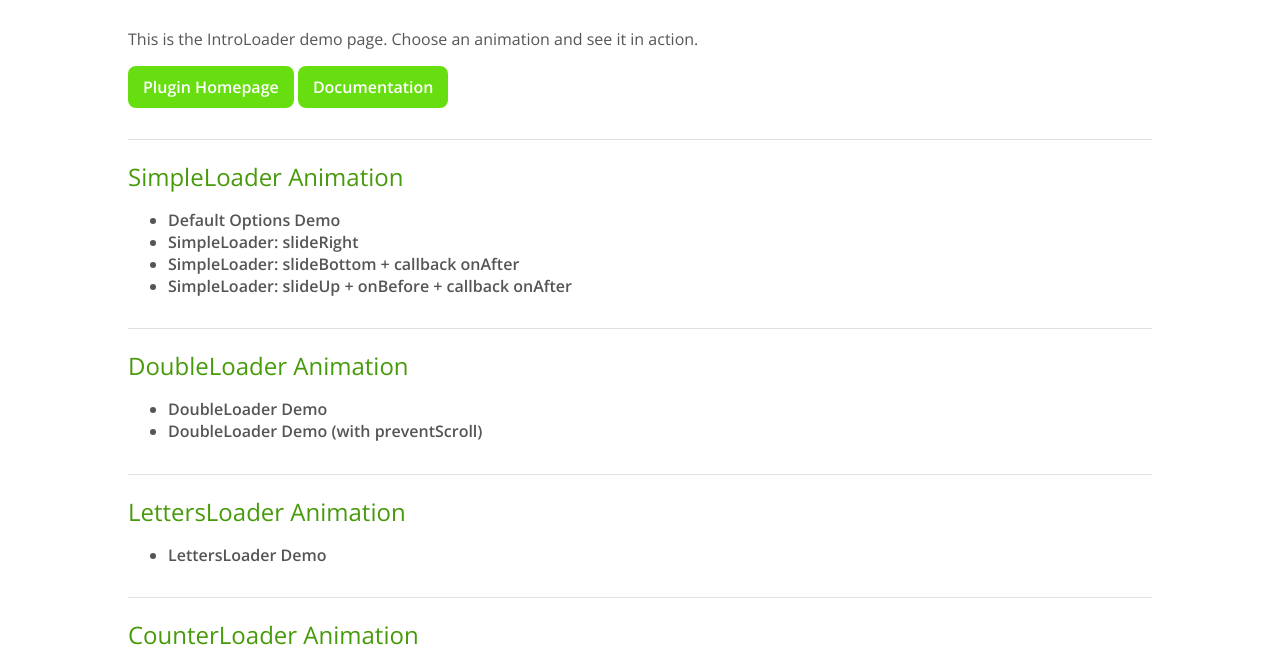
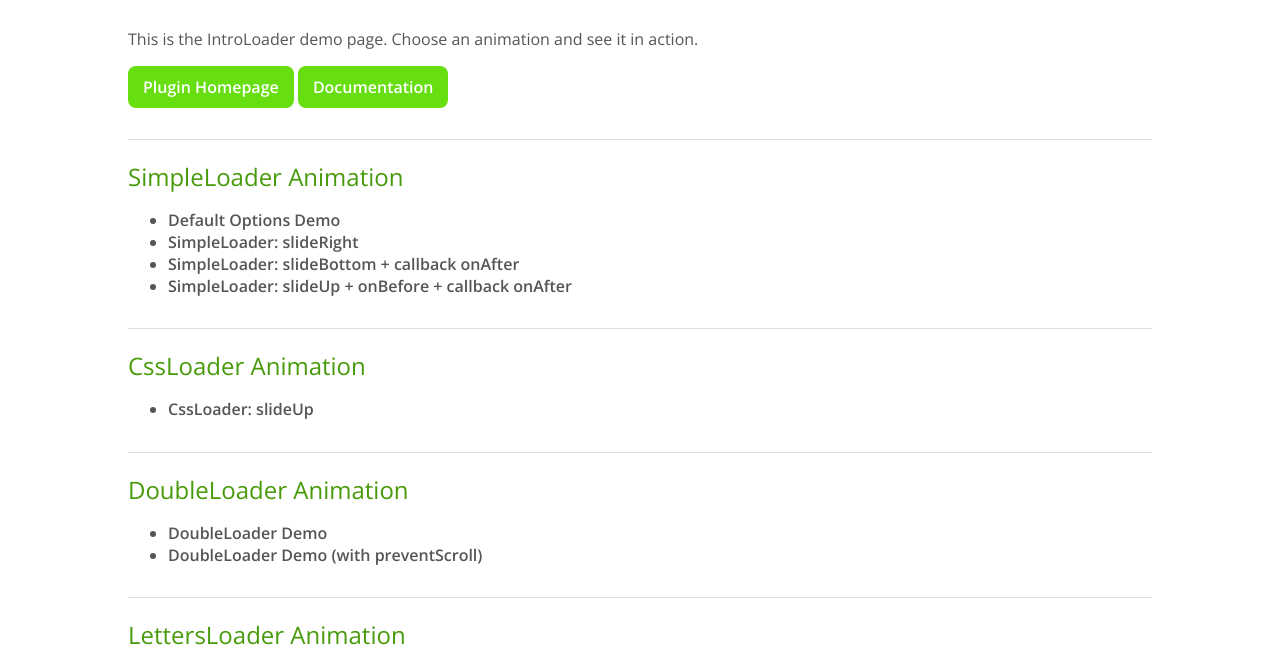
Before and after one commit to Gix075/jqueryIntroLoader, a website: page demo/index.html in a window 1280 px wide. Shown: the part 115-779 px from the top of the page. Drawn offline with nearby package versions, Linux system fonts and the light colour scheme.

Commit message:
Version 1.7.1

```diff
--- a/bower.json
+++ b/bower.json
@@ -1,7 +1,7 @@
 {
   "name": "introloader",
   "description": "a jQuery plugin for generate animated Intro Loading Pages",
-  "version": "1.6.2",
+  "version": "1.7.1",
   "keywords": [
         "jquery",
         "plugin",
--- a/demo/index.html
+++ b/demo/index.html
@@ -33,6 +33,12 @@
             <li><a href="demo-simpleloader-slidebottom.html" title="SimpleLoader Demo">SimpleLoader: slideBottom + callback onAfter</a></li>
             <li><a href="demo-simpleloader-slideup.html" title="SimpleLoader Demo">SimpleLoader: slideUp + onBefore + callback onAfter</a></li>
         </ul>
+
+        <h3>CssLoader Animation</h3>
+        <ul>
+            <li><a href="demo-cssloader-slideup.html" title="SimpleLoader Demo">CssLoader: slideUp</a></li>
+        </ul>
+
         <h3>DoubleLoader Animation</h3>
         <ul>
             <li><a href="demo-doubleloader.html" title="DoubleLoader Demo">DoubleLoader Demo</a></li>
```
Also changed, not shown: README.md.
